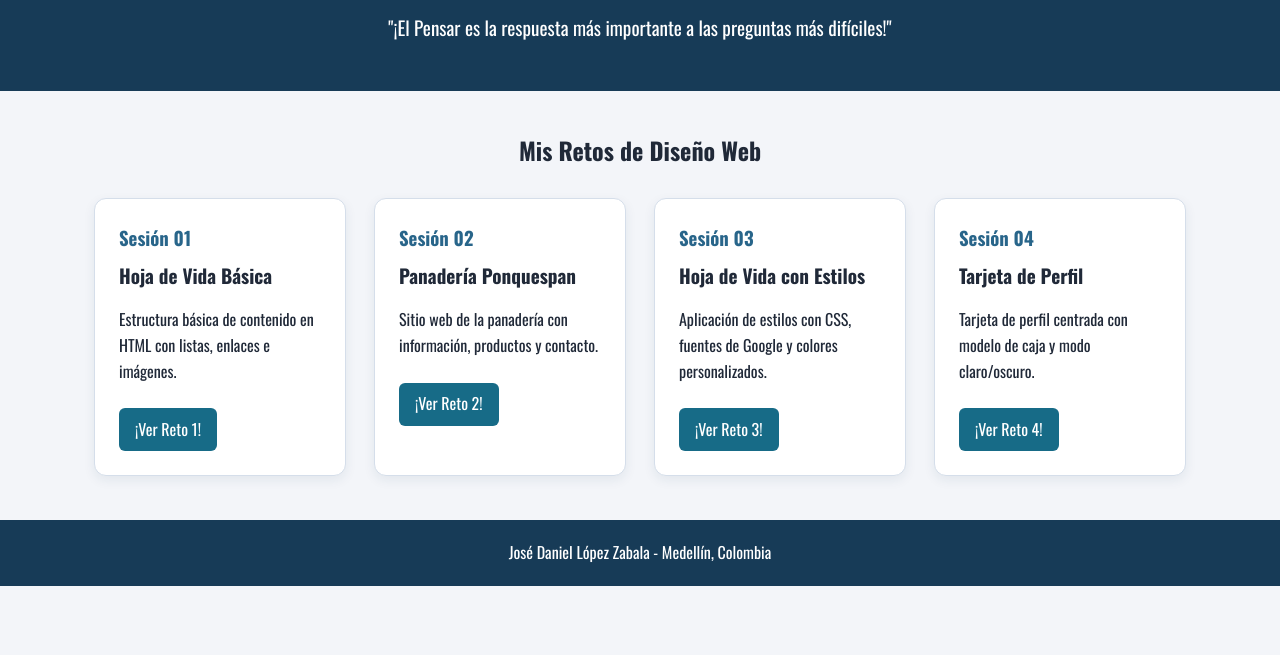
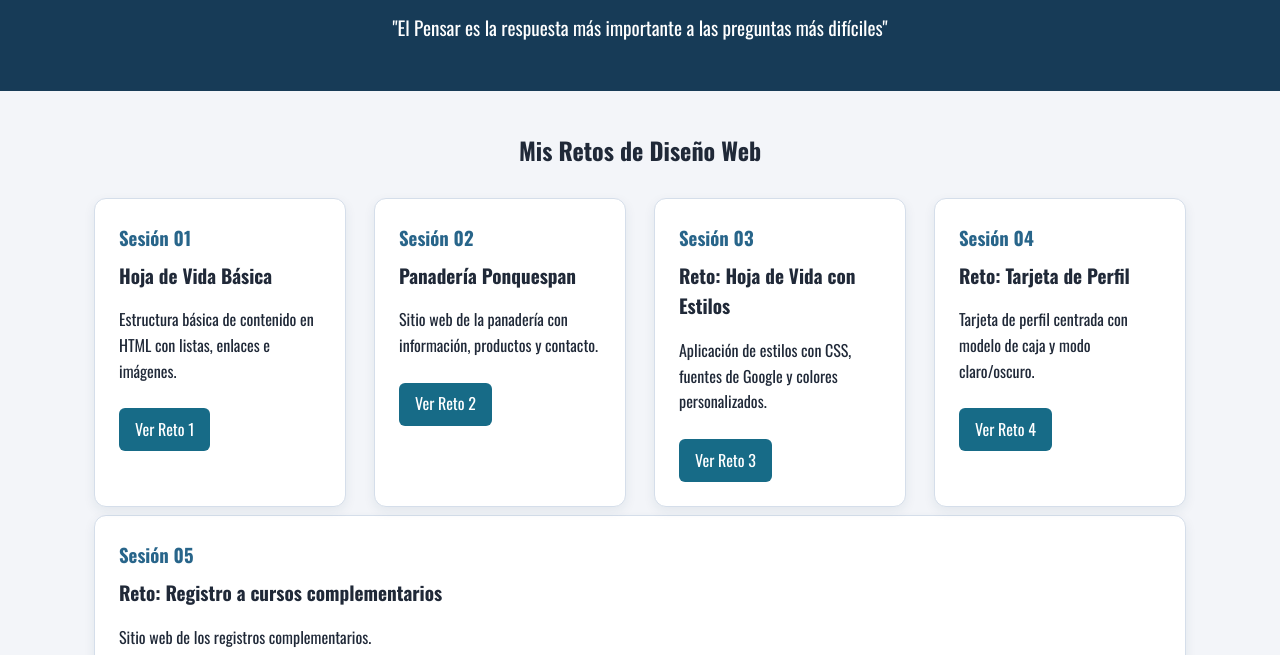
Before and after one commit to daniellopez-adv/web-adso-daniellopez, a plain HTML site: page index.html in a window 1280 px wide. Shown: the part 145-800 px from the top of the page. Drawn offline with nearby package versions, Linux system fonts and the light colour scheme.

Commit message:
Add 'Sesión 05' for course registration
Added a new section for 'Sesión 05' with details about course registration.

```diff
--- a/index.html
+++ b/index.html
@@ -3,7 +3,7 @@
   <head>
     <meta charset="UTF-8" />
     <meta name="viewport" content="width=device-width, initial-scale=1.0" />
-    <title>Mi portafolio en construcción</title>
+    <title>Document</title>
     <link rel="preconnect" href="https://fonts.googleapis.com" />
     <link rel="preconnect" href="https://fonts.gstatic.com" crossorigin />
     <link
@@ -17,7 +17,7 @@
       <h1>José Daniel López Zabala</h1>
       <p class="subtitulo">Aprendiz ADSO - SENA CTMA</p>
       <p class="frase">
-        "¡El Pensar es la respuesta más importante a las preguntas más difíciles!"
+        "El Pensar es la respuesta más importante a las preguntas más difíciles"
       </p>
     </header>
 
@@ -31,7 +31,7 @@
             Estructura básica de contenido en HTML con listas, enlaces e
             imágenes.
           </p>
-          <a href="sesion01/reto/index.html" class="boton-enlace">¡Ver Reto 1!</a>
+          <a href="sesion01/reto/index.html" class="boton-enlace">Ver Reto 1</a>
         </div>
 
         <div class="tarjeta">
@@ -40,28 +40,37 @@
           <p>
             Sitio web de la panadería con información, productos y contacto.
           </p>
-          <a href="sesion02/reto/index.html" class="boton-enlace">¡Ver Reto 2!</a>
+          <a href="sesion02/reto/index.html" class="boton-enlace">Ver Reto 2</a>
         </div>
 
         <div class="tarjeta">
           <h3>Sesión 03</h3>
-          <p class="reto-titulo">Hoja de Vida con Estilos</p>
+          <p class="reto-titulo">Reto: Hoja de Vida con Estilos</p>
           <p>
             Aplicación de estilos con CSS, fuentes de Google y colores
             personalizados.
           </p>
-          <a href="sesion3/reto/index.html" class="boton-enlace">¡Ver Reto 3!</a>
+          <a href="sesion3/reto/index.html" class="boton-enlace">Ver Reto 3</a>
         </div>
 
         <div class="tarjeta">
           <h3>Sesión 04</h3>
-          <p class="reto-titulo">Tarjeta de Perfil</p>
+          <p class="reto-titulo">Reto: Tarjeta de Perfil</p>
           <p>
             Tarjeta de perfil centrada con modelo de caja y modo claro/oscuro.
           </p>
-          <a href="sesion04/reto/index.html" class="boton-enlace">¡Ver Reto 4!</a>
+          <a href="sesion04/reto/index.html" class="boton-enlace">Ver Reto 4</a>
         </div>
       </div>
+
+      <div class="tarjeta">
+          <h3>Sesión 05</h3>
+          <p class="reto-titulo">Reto: Registro a cursos complementarios</p>
+          <p>
+            Sitio web de los registros complementarios.
+          </p>
+          <a href="sesion05/reto/index.html" class="boton-enlace">Ver Reto 5</a>
+        </div>
     </main>
 
     <footer>
```
